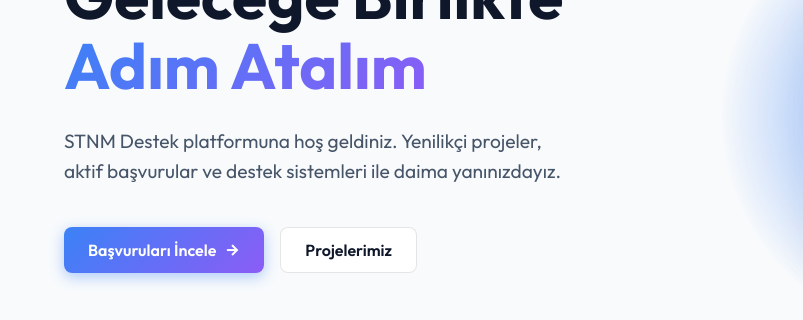
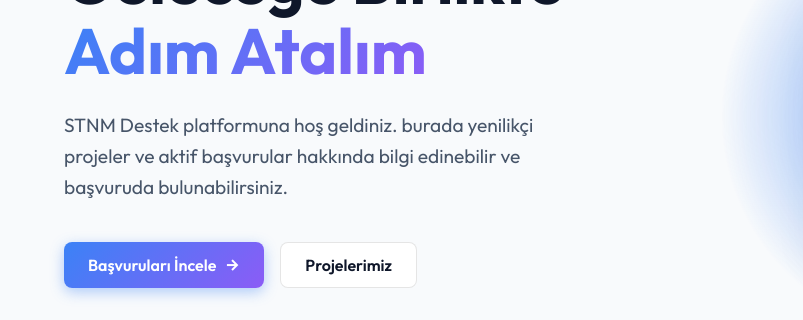
Before and after one commit to umitcancinar/STNM_DESTEK, a plain HTML site: page index.html in a window 1280 px wide. Shown: the part 353-673 px from the top of the page, 0-803 px from the left. Drawn offline with nearby package versions, Linux system fonts and the light colour scheme.

Commit message:
Update hero section text

```diff
--- a/index.html
+++ b/index.html
@@ -65,8 +65,8 @@
             <div class="container hero-section">
                 <div class="hero-content">
                     <h1 class="animate-up">Geleceğe Birlikte<br><span class="gradient-text">Adım Atalım</span></h1>
-                    <p class="animate-up delay-1">STNM Destek platformuna hoş geldiniz. Yenilikçi projeler, aktif
-                        başvurular ve destek sistemleri ile daima yanınızdayız.</p>
+                    <p class="animate-up delay-1">STNM Destek platformuna hoş geldiniz. burada yenilikçi projeler ve
+                        aktif başvurular hakkında bilgi edinebilir ve başvuruda bulunabilirsiniz.</p>
                     <div class="hero-buttons animate-up delay-2">
                         <button class="btn btn-primary" onclick="app.navigate('aktif-basvurular')">Başvuruları İncele <i
                                 class="ri-arrow-right-line"></i></button>
```
